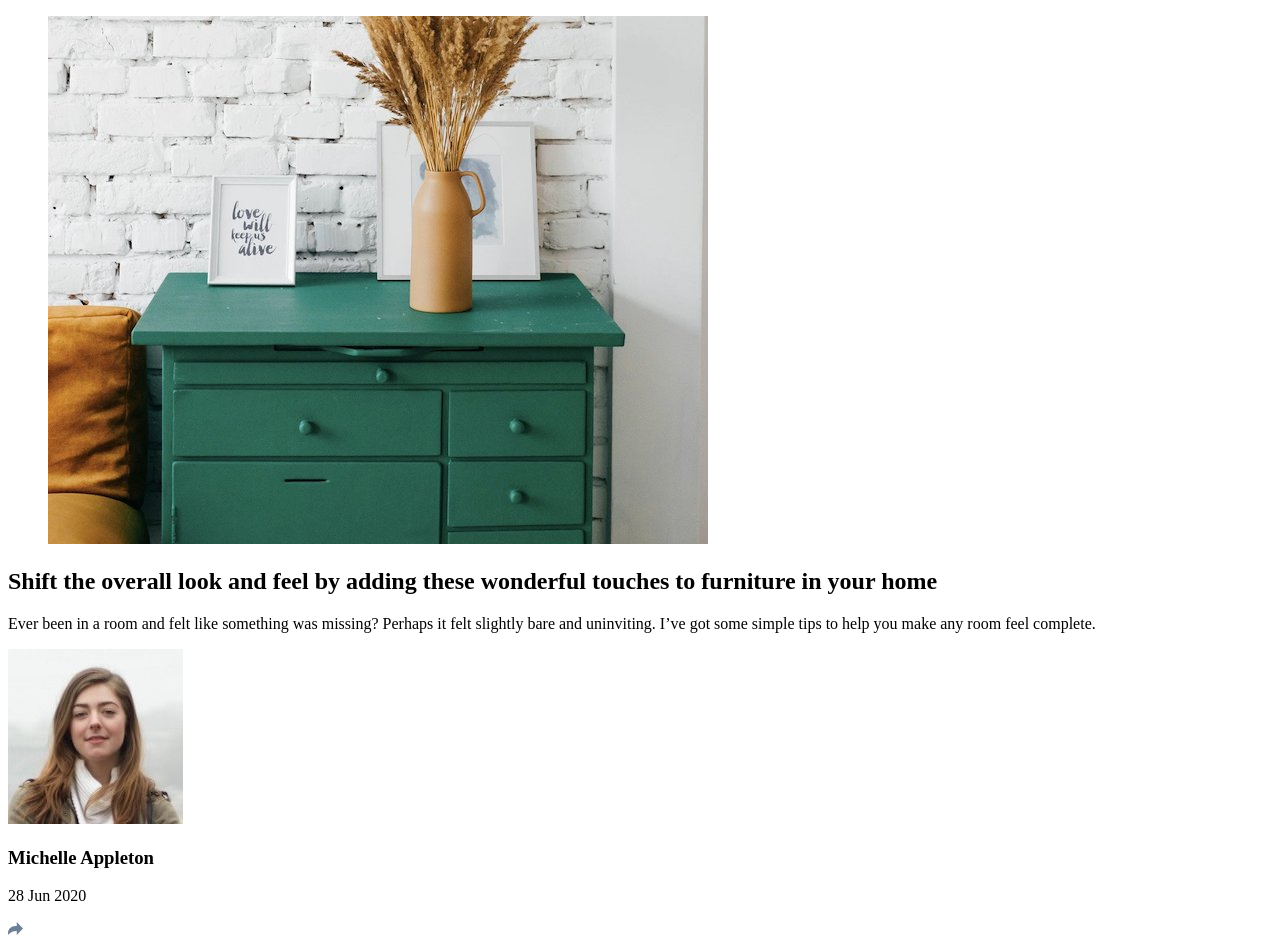
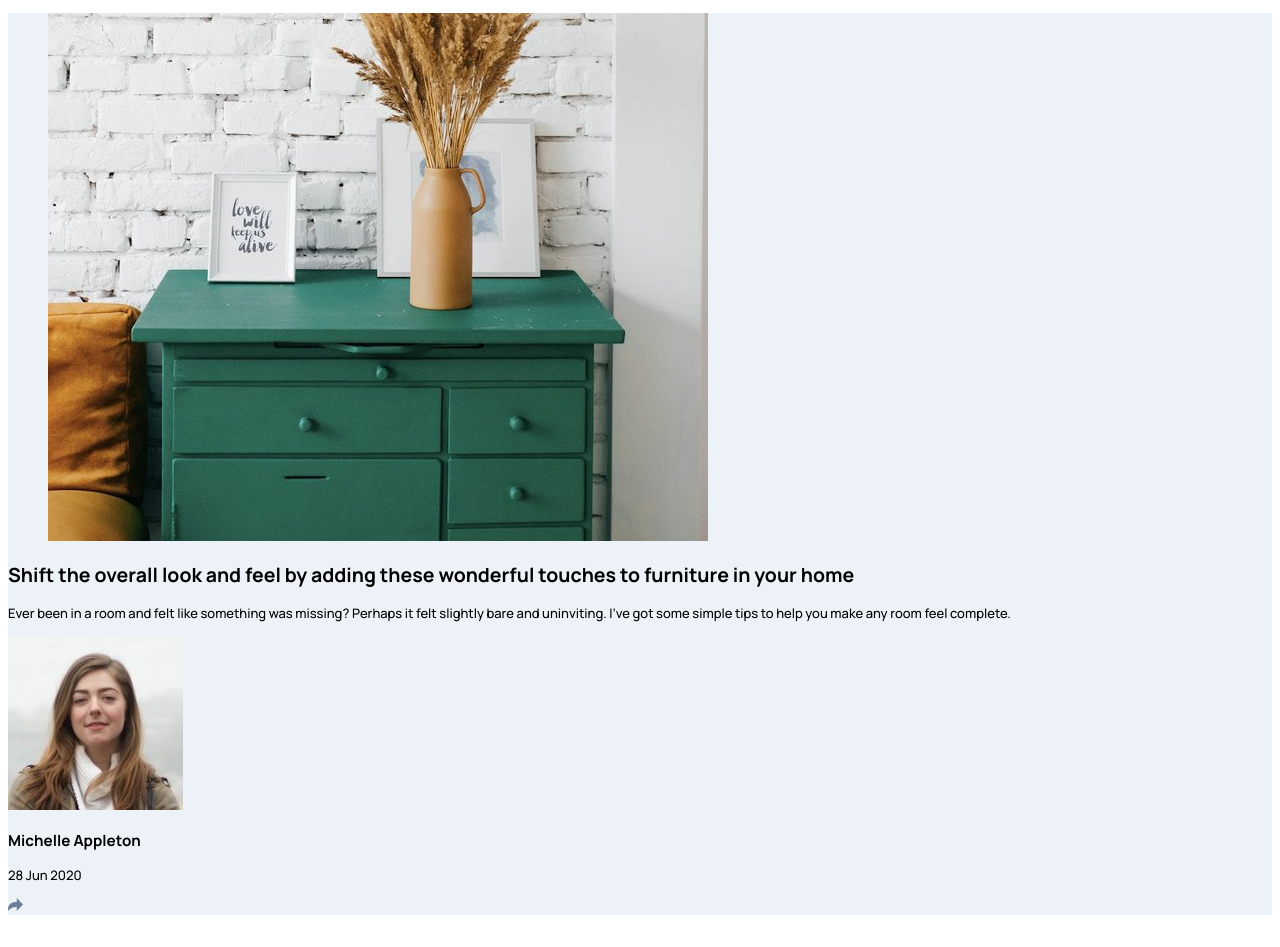
Before and after one commit to AfreenMaymuna/article-previews, a plain HTML site: page index.html in a window 1280 px wide. After the commit the page ends 923 px from the top, so only its background shows below. Drawn offline with Linux system fonts and the light colour scheme.

Commit message:
modified index and style

```diff
--- a/index.html
+++ b/index.html
@@ -10,7 +10,7 @@
   <link rel="stylesheet" href="./style.css">
 </head>
 <body>
-<section>
+<section class="post">
   <article>
     <div>
       <figure>
--- a/style.css
+++ b/style.css
@@ -0,0 +1,15 @@
+@import url('https://fonts.googleapis.com/css2?family=Manrope:wght@500;700&family=Red+Hat+Display:ital,wght@0,500;0,700;1,800&display=swap');
+:root{
+    --darkgrayishblue: hsl(217, 19%, 35%);
+    --desaturateddarkblue: hsl(214, 17%, 51%)
+    --Grayish Blue:
+     - Light Grayish Blue: hsl(210, 46%, 95%)
+}
+body{
+    font-size: 13px;
+    font-family: 'Manrope', sans-serif;
+}
+.post{
+    background-color:hsl(210, 46%, 95%);
+
+}
```
